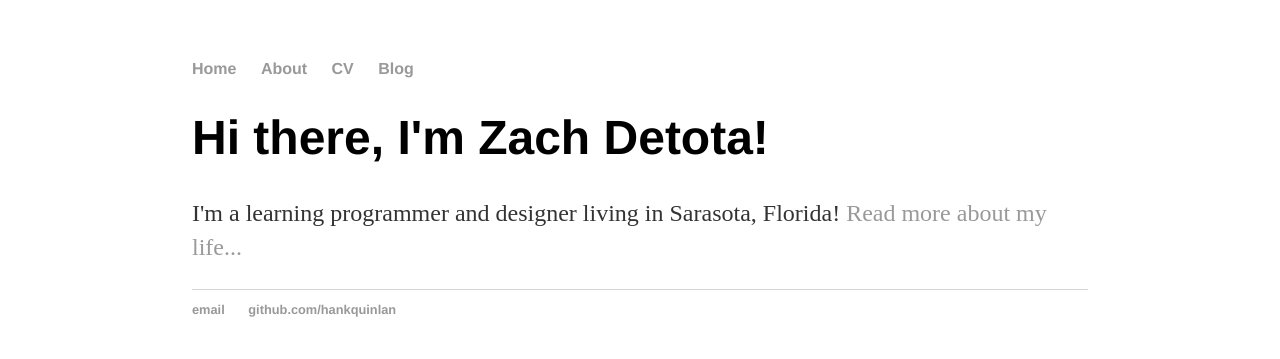
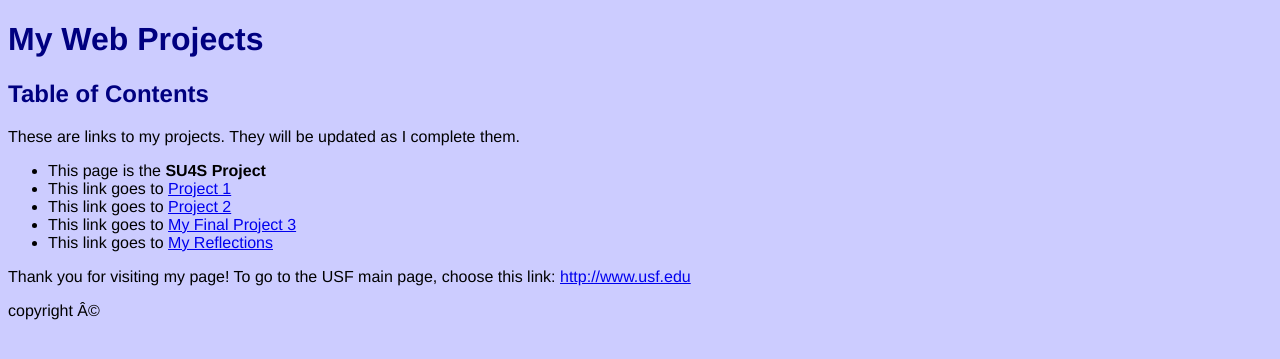
Before and after one commit to xiZark/xizark.github.io, a Jekyll site: the page index.html, which Jekyll copies as it is, in a window 1280 px wide. Shown: the top 359 px of the page. Built offline with Jekyll 4.4.1, drawn with Linux system fonts in a browser that asks for light colours.

Commit message:
Update index.html

```diff
--- a/index.html
+++ b/index.html
@@ -1,8 +1,35 @@
----
-layout: default
-title: Hank Quinlan, Horrible Cop
----
-<div class="blurb">
-	<h1>Hi there, I'm Zach Detota!</h1>
-	<p>I'm a learning programmer and designer living in Sarasota, Florida! <a href="/about">Read more about my life...</a></p>
-</div><!-- /.blurb -->
+<!DOCTYPE html>
+<!-- saved from url=(0039)http://zdetota.myweb.usf.edu/index.html -->
+<html><head><meta http-equiv="Content-Type" content="text/html; charset=windows-1252">
+
+<title>My Table of Contents Page</title>
+<style>
+h1 { background-color: aeaed4; color: navy; }
+h2 { background-color: aeaed4; color: navy; }
+body { background-color: #ccccff;
+      font-family: helvetica, arial, sans-serif; }
+
+</style>
+</head>
+
+<body>
+  <h1>My Web Projects</h1>
+  <h2>Table of Contents</h2>
+  <p>These are links to my projects. They will be updated as I complete them.
+
+    </p><ul>
+        <li>This page is the <strong> SU4S Project</strong></li>
+        <li>This link goes to <a href="/project1.html">Project 1 </a></li>
+        <li>This link goes to <a href="/project2/project2.html">Project 2</a> </li>
+        <li>This link goes to <a href="/project3/homepage/home.html">My Final Project 3 </a> </li>
+        <li>This link goes to <a href="/reflections/reflections.html">My Reflections</a></li>
+    </ul>
+  <p></p>
+  <!--this is a comment, I'm not sure if I need to put this but I am just to make sure-->
+  <p>Thank you for visiting my page! To go to the USF main page,
+    choose this link: <a href="http://www.usf.edu/" target="_blank">
+    http://www.usf.edu</a></p>
+    <p>copyright ©</p>
+
+
+</body></html>
```
